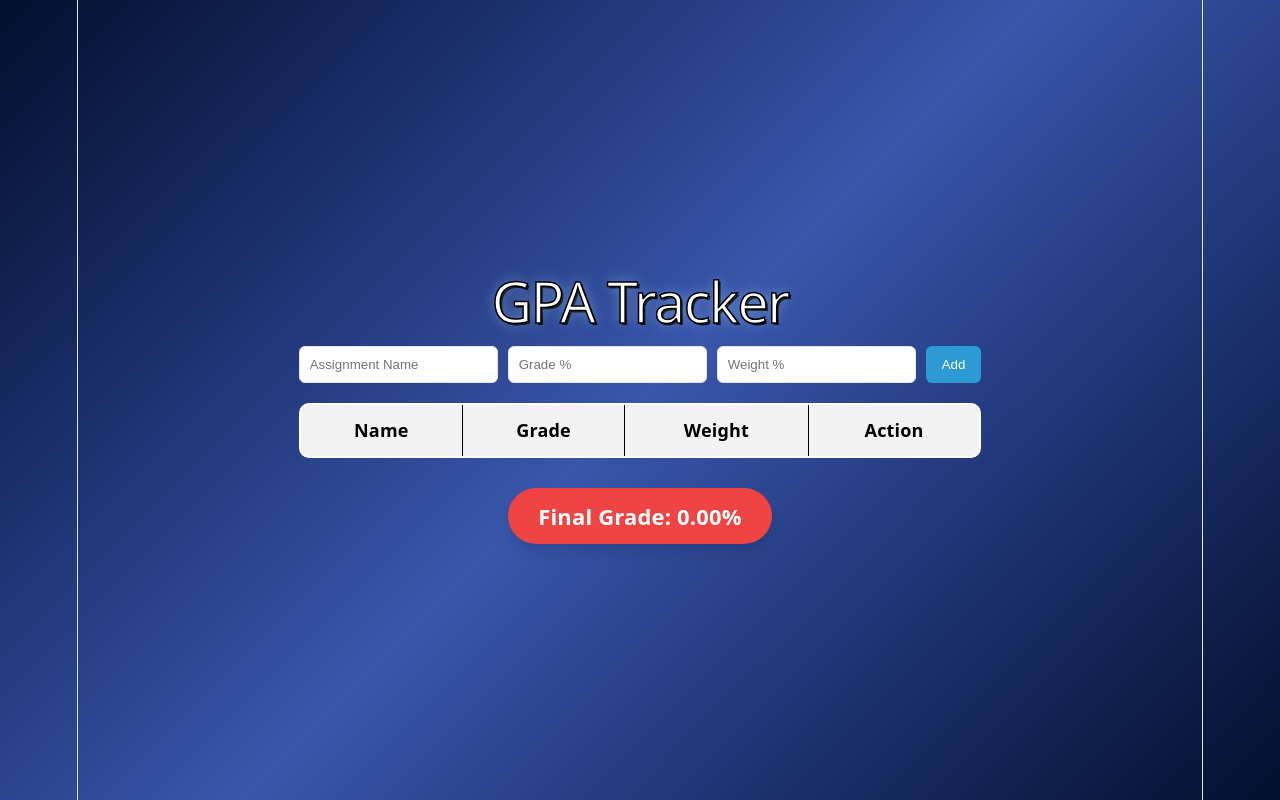
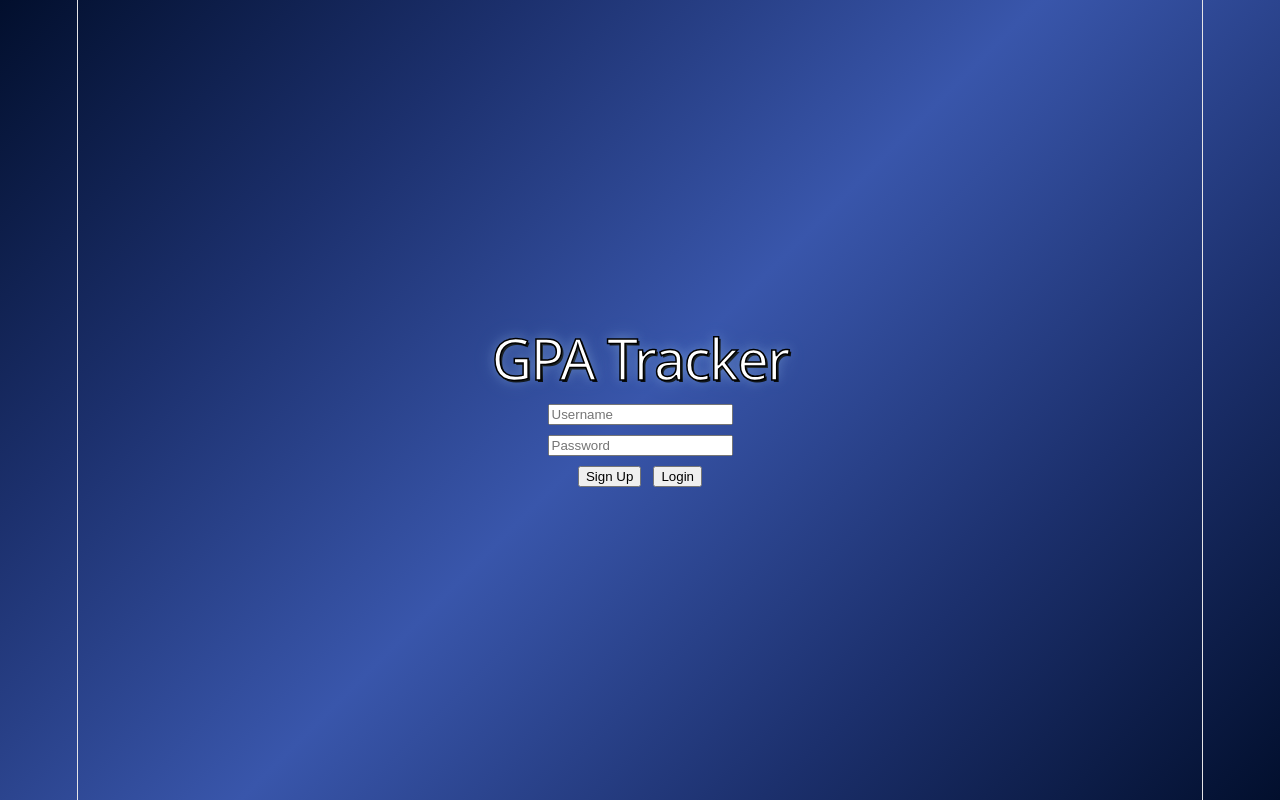
Before and after one commit to dcamero2/gpa-tracker, a Vue app: page / in a window 1280 px wide. Built offline with nearby package versions, Linux system fonts and the light colour scheme.

Commit message:
added login/logout features

```diff
--- a/src/App.vue
+++ b/src/App.vue
@@ -1,28 +1,41 @@
 <template>
+  <!-- LOGGED OUT VIEW -->
+<div v-if="!currentUser" class="container">
+  <h1>GPA Tracker</h1>
+
+  <div class="auth-form">
+  <input v-model="username" placeholder="Username" />
+  <input v-model="password" type="password" placeholder="Password" />
+
+    <div class="auth-buttons">
+      <button @click="signup">Sign Up</button>
+      <button @click="login">Login</button>
+    </div>
+  </div>
+</div>
+
+  <!-- LOGGED IN VIEW -->
+<div v-else class="app-layout">
+
+  <div class="top-bar">
+    <div class="welcome">
+      Welcome, {{ currentUser }}
+    </div>
+
+    <button class="logout" @click="logout">
+      Logout
+    </button>
+  </div>
+
+  <!-- MAIN CONTENT -->
   <div class="container">
     <h1>GPA Tracker</h1>
 
-    <div class="form">
-      <input
-        v-model="name"
-        placeholder="Assignment Name"
-      />
-
-      <input
-        v-model="grade"
-        type="number"
-        placeholder="Grade %"
-      />
-
-      <input
-        v-model="weight"
-        type="number"
-        placeholder="Weight %"
-      />
-
-      <button @click="addAssignment">
-        Add
-      </button>
+    <div class="gpa-form">
+  <input v-model="name" placeholder="Assignment Name" />
+  <input v-model="grade" type="number" placeholder="Grade %" />
+  <input v-model="weight" type="number" placeholder="Weight %" />
+      <button @click="addAssignment">Add</button>
     </div>
 
     <table>
@@ -36,18 +49,12 @@
       </thead>
 
       <tbody>
-        <tr
-          v-for="(a, index) in assignments"
-          :key="index"
-        >
+        <tr v-for="a in assignments" :key="a.id">
           <td>{{ a.name }}</td>
           <td>{{ a.grade }}%</td>
           <td>{{ a.weight }}%</td>
-
           <td>
-            <button @click="deleteAssignment(index)">
-              Delete
-            </button>
+            <button @click="deleteAssignment(a.id)">Delete</button>
           </td>
         </tr>
       </tbody>
@@ -59,32 +66,74 @@
       </div>
     </div>
   </div>
+
+</div>
 </template>
 
 <script setup>
 import { ref, computed, watch } from 'vue'
 
+/* ---------------- AUTH ---------------- */
+const username = ref('')
+const password = ref('')
+const currentUser = ref(localStorage.getItem('currentUser'))
+
+const signup = () => {
+  const users = JSON.parse(localStorage.getItem('users') || '[]')
+
+  const exists = users.find(u => u.username === username.value)
+  if (exists) return alert('User already exists')
+
+  users.push({
+    username: username.value,
+    password: password.value
+  })
+
+  localStorage.setItem('users', JSON.stringify(users))
+  alert('Account created!')
+}
+
+const login = () => {
+  const users = JSON.parse(localStorage.getItem('users') || '[]')
+
+  const user = users.find(
+    u => u.username === username.value && u.password === password.value
+  )
+
+  if (!user) return alert('Invalid login')
+
+  localStorage.setItem('currentUser', user.username)
+  currentUser.value = user.username
+}
+
+const logout = () => {
+  localStorage.removeItem('currentUser')
+  currentUser.value = null
+}
+
+/* ---------------- GPA DATA ---------------- */
 const name = ref('')
 const grade = ref('')
 const weight = ref('')
 
-const assignments = ref([])
+const storageKey = computed(() => `assignments_${currentUser.value}`)
 
-// load saved assignments
-const saved = localStorage.getItem('assignments')
+const assignments = ref(
+  JSON.parse(localStorage.getItem(storageKey.value) || '[]')
+)
 
-if (saved) {
-  assignments.value = JSON.parse(saved)
-}
+/* reload when user changes */
+watch(currentUser, () => {
+  assignments.value = JSON.parse(
+    localStorage.getItem(storageKey.value) || '[]'
+  )
+})
 
 const addAssignment = () => {
-  if (
-    name.value === '' ||
-    grade.value === '' ||
-    weight.value === ''
-  ) return
+  if (!name.value || !grade.value || !weight.value) return
 
   assignments.value.push({
+    id: crypto.randomUUID(),
     name: name.value,
     grade: Number(grade.value),
     weight: Number(weight.value)
@@ -95,10 +144,19 @@ const addAssignment = () => {
   weight.value = ''
 }
 
-const deleteAssignment = (index) => {
-  assignments.value.splice(index, 1)
+const deleteAssignment = (id) => {
+  assignments.value = assignments.value.filter(a => a.id !== id)
 }
 
+watch(
+  assignments,
+  (val) => {
+    localStorage.setItem(storageKey.value, JSON.stringify(val))
+  },
+  { deep: true }
+)
+
+/* ---------------- GPA CALC ---------------- */
 const finalGrade = computed(() => {
   let total = 0
   let weightSum = 0
@@ -113,19 +171,10 @@ const finalGrade = computed(() => {
     : '0.00'
 })
 
-// dynamic bubble color
 const gradeColor = computed(() => {
   if (finalGrade.value >= 90) return 'green'
   if (finalGrade.value >= 80) return 'lightgreen'
   if (finalGrade.value >= 70) return 'yellow'
   return 'red'
 })
-
-// auto-save assignments
-watch(assignments, (newVal) => {
-  localStorage.setItem(
-    'assignments',
-    JSON.stringify(newVal)
-  )
-}, { deep: true })
 </script>
--- a/src/style.css
+++ b/src/style.css
@@ -306,12 +306,24 @@ th {
   padding: 40px 20px;
 }
 
-.form {
-  margin-top: 20px;
+.auth-form {
+  display: flex;
+  flex-direction: column;
+  gap: 10px;
+  align-items: center;
+}
+
+.gpa-form {
   display: flex;
   flex-wrap: wrap;
   gap: 10px;
   justify-content: center;
+}
+
+.auth-buttons {
+  display: flex;
+  align-items: center;
+  gap: 12px;
 }
 
 .form input {
@@ -397,3 +409,45 @@ table button:hover {
     align-items: center;
   }
 }
+
+.app-layout {
+  display: flex;
+  flex-direction: column;
+  min-height: 100vh;
+}
+
+.top-bar {
+  position: sticky;
+  top: 0;
+
+  display: flex;
+  justify-content: space-between;
+  align-items: center;
+
+  padding: 12px 20px;
+  background: rgba(0, 0, 0, 0.35);
+  backdrop-filter: blur(10px);
+
+  border-bottom: 1px solid var(--border);
+  z-index: 1000;
+  color: white;
+}
+
+.welcome {
+  font-size: 16px;
+  font-weight: 500;
+}
+
+.top-bar .logout {
+  padding: 8px 14px;
+  border: none;
+  border-radius: 6px;
+  background: #ef4444;
+  color: white;
+  cursor: pointer;
+}
+
+.top-bar .logout:hover {
+  opacity: 0.85;
+  transform: translateY(-1px);
+}
```
